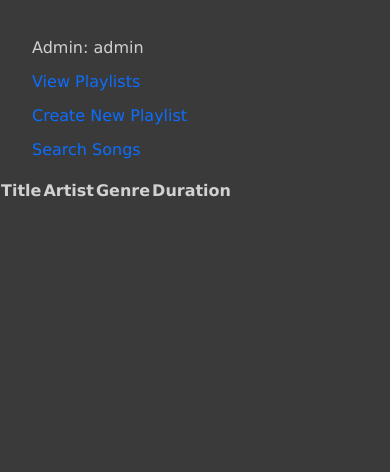
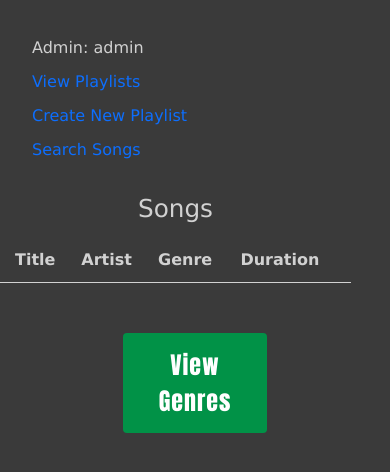
Before and after one commit to GarrettBengtson/Slapify_Project, a Django app: page /slapify/songs/ in a window 390 px wide. Shown: the part 79-551 px from the top of the page. Run offline with Django 5.2, Linux system fonts and the light colour scheme; a user stored in the database is signed in; lists and menus that the app fills with data are empty.

Commit message:
songs and genres in admin being worked on and songs views

```diff
--- a/slapify_web_app/templates/admin/songs.html
+++ b/slapify_web_app/templates/admin/songs.html
@@ -1,21 +1,27 @@
 {% extends "base_template.html" %}
 
 {% block content %}
-    <title>Songs</title>
-    <table class="songs_table">
-        <tr class="song_table_row">
-            <th class="song_table_head">Title</th>
-            <th class="song_table_head">Artist</th>
-            <th class="song_table_head">Genre</th>
-            <th class="song_table_head">Duration</th>
+    <div class="playlist_head_container">
+        <h2 class="playlist_head">Songs</h2>
+    </div>
+    <table class="playlist_table">
+        <tr class="playlist_table_row">
+            <th class="playlist_table_head">Title</th>
+            <th class="playlist_table_head">Artist</th>
+            <th class="playlist_table_head">Genre</th>
+            <th class="playlist_table_head">Duration</th>
+            <th class="playlist_table_head"></th>
         </tr>
-        {% for song in object.songs.all %}
-            <tr class="song_table_row">
-                <td class="song_table_cell">{{song.title}}</td>
-                <td class="song_table_cell">{{song.artist}}</td>
-                <td class="song_table_cell">{{song.genre}}</td>
-                <td class="song_table_cell">{{song.formatted_duration}}</td>
+        {% for song in variable_name %}
+            <tr class="playlist_table_row">
+                <td class="playlist_table_cell">{{song.title}}</td>
+                <td class="playlist_table_cell">{{song.artist}}</td>
+                <td class="playlist_table_cell">{{song.genre}}</td>
+                <td class="playlist_table_cell">{{song.formatted_duration}}</td>
             </tr>
         {% endfor %}
     </table>
+    <div class="col-md-12 text-center">
+        <button type="button" class="block" onclick="location.href = '/slapify/genres/'">View Genres</button>
+    </div>
 {% endblock %}
--- a/slapify_web_app/views.py
+++ b/slapify_web_app/views.py
@@ -123,10 +123,12 @@ def add_song_to_playlist(request):
     return render(request, 'slapify_web_app/add_song_to_playlist.html')
 
 def AdminView(request):
-    return render(request, 'admin/admin_main.html')
+    return render(request, 'admin/admin.html')
 
 def genres(request):
     return render(request, 'admin/genres.html')
 
 def songs(request):
-    return render(request, 'admin/songs.html')
+    songs = Song.objects.filter()
+
+    return render(request, 'admin/songs.html', {'songs':songs})
```
Also changed, not shown: slapify_web_app/templates/admin/genres.html (+7 -11 lines), db.sqlite3.
